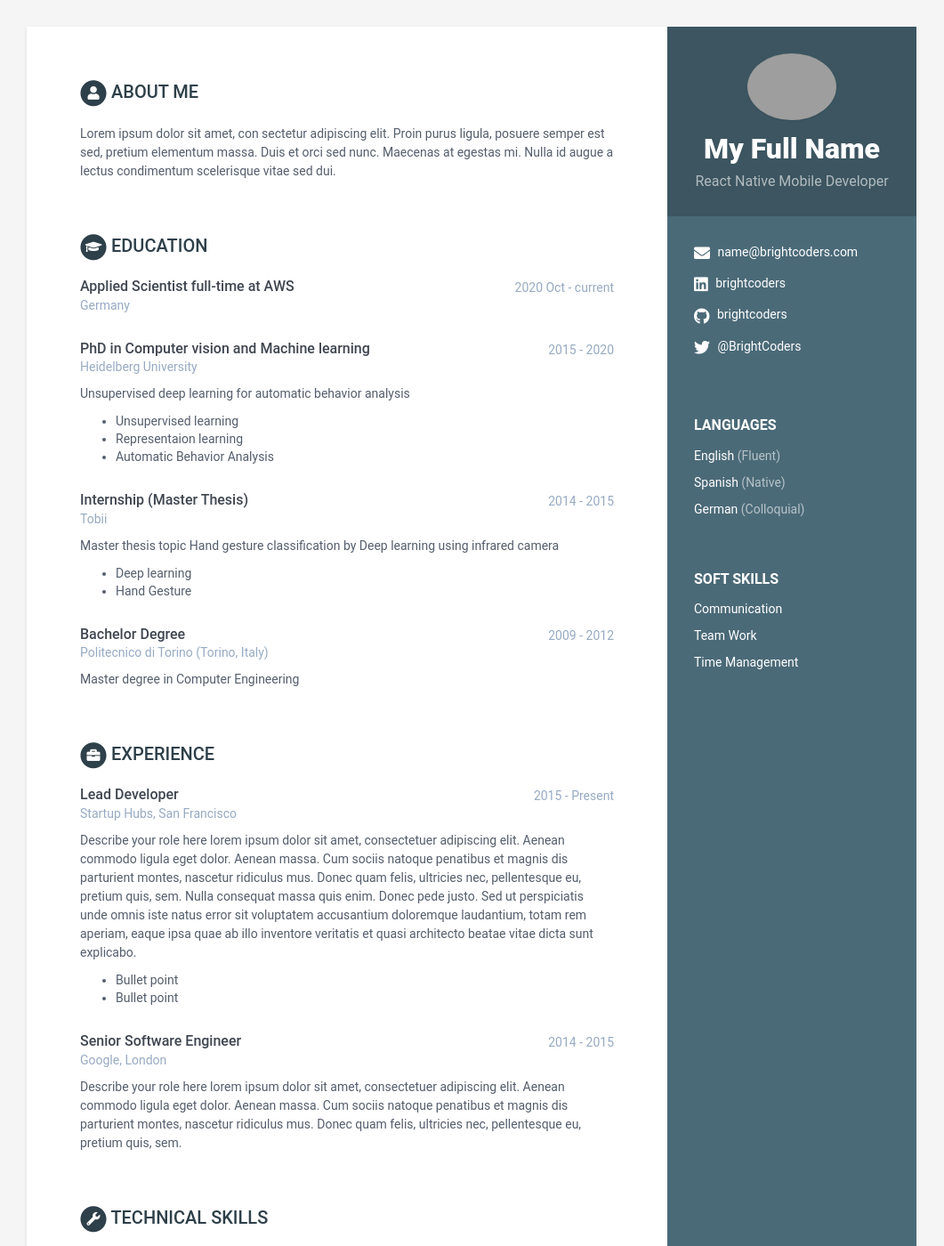
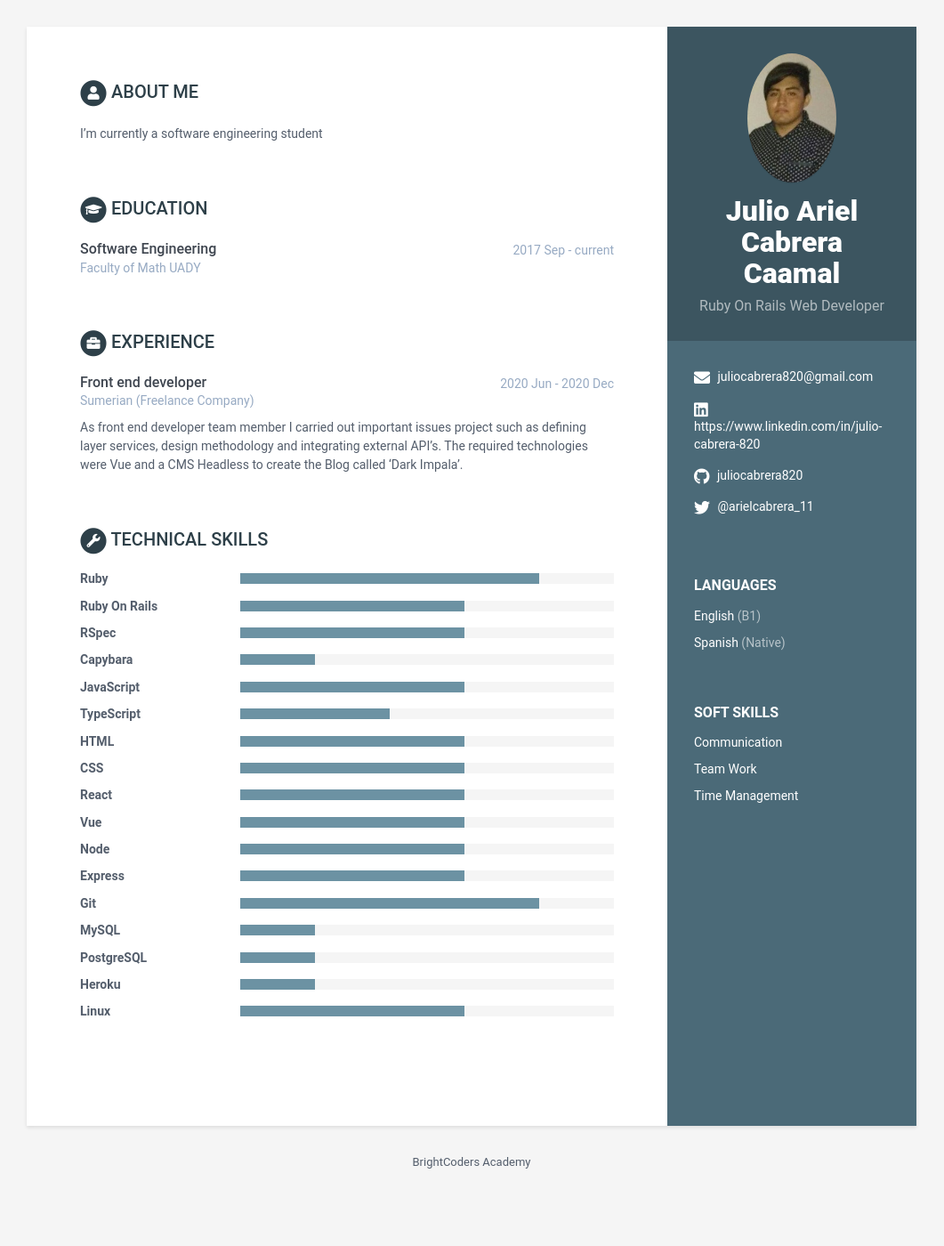
Before and after one commit to BC-MAY-21-ROR/kata-04-resume-juliocabrera820, a Jekyll site: the page built from index.html, in a window 1280 px wide and 1400 px high. Shown: the whole window at 89% size, without its empty margins (110-1171 px from the left). Built offline with Jekyll 4.4.1, drawn with Linux system fonts in a browser that asks for light colours; some of the changed text lies outside the part shown.

Commit message:
fill in information

```diff
--- a/_data/data.yml
+++ b/_data/data.yml
@@ -7,19 +7,19 @@ sidebar:
   education: False # NO MODIFICAR
 
   # Profile information
-  name: My Full Name # Nombre completo
-  tagline: React Native Mobile Developer # React Native Mobile Developer ó Ruby on Rails Web Developer Según sea el caso
-  avatar: profile.png # Colocar una imagen con tu foto de 100x100 pixels dentro de /assets/images
+  name: Julio Ariel Cabrera Caamal
+  tagline: Ruby On Rails Web Developer
+  avatar: profile.jpg
 
   # Actualiza tus datos de contacto
-  email: name@brightcoders.com
+  email: juliocabrera820@gmail.com
   phone:
   website: # No agregar http://
-  linkedin: brightcoders
-  github: brightcoders
+  linkedin: https://www.linkedin.com/in/julio-cabrera-820
+  github: juliocabrera820
   gitlab:
   bitbucket:
-  twitter: '@BrightCoders'
+  twitter: '@arielcabrera_11'
   stack-overflow: # Number/Username, e.g. 123456/alandoe
   codewars:
   goodreads: # Number-Username, e.g. 123456-alandoe
@@ -27,13 +27,10 @@ sidebar:
   # Actualiza según los idiomas y nieles que tienes. Agrega o Elimina según sea necesario.
   languages:
     - idiom: English
-      level: Fluent # Utiliza el resultado de tu examen oficial, o el nivel de acuerdo al modelo Dreyfus
+      level: B1
 
     - idiom: Spanish
       level: Native # Utiliza el resultado de tu examen oficial, o el nivel de acuerdo al modelo Dreyfus
-
-    - idiom: German
-      level: Colloquial
 
   # Registra aquí tus soft skills. Agrega o elimina según sea necesario
   interests:
@@ -50,68 +47,24 @@ sidebar:
 career-profile:
   title: About Me # NO MODIFICAR
   summary: |
-    Lorem ipsum dolor sit amet, con sectetur adipiscing elit. Proin purus ligula, posuere semper est sed, pretium elementum massa. Duis et orci sed nunc. Maecenas at egestas mi. Nulla id augue a lectus condimentum scelerisque vitae sed dui.
+    I'm currently a software engineering student
 
 # Registra aquí tus estudios. Agrega o elimina según sea necesario
 educationcomplete:
-  - degree: Applied Scientist full-time at AWS
-    university: Germany
-    time: 2020 Oct - current
+  - degree: Software Engineering
+    university: Faculty of Math UADY
+    time: 2017 Sep - current
     details: |
-
-  - degree: PhD in Computer vision and Machine learning
-    university: Heidelberg University
-    time: 2015 - 2020
-    details: |
-      Unsupervised deep learning for automatic behavior analysis
-
-        - Unsupervised learning
-        - Representaion learning
-        - Automatic Behavior Analysis
-
-  - degree: Internship (Master Thesis)
-    university: Tobii
-    time: 2014 - 2015
-    details: |
-      Master thesis topic Hand gesture classification by Deep learning using infrared camera
-
-        - Deep learning
-        - Hand Gesture
-
-  - degree: Bachelor Degree
-    university: Politecnico di Torino (Torino, Italy)
-    time: 2009 - 2012
-    details: |
-      Master degree in Computer Engineering
 
 # Registra aquí tu experiencia. Agrega o elimina según sea necesario
 experiences:
-  - role: Lead Developer
-    time: 2015 - Present
-    company: Startup Hubs, San Francisco
+  - role: Front end developer
+    time: 2020 Jun - 2020 Dec
+    company: Sumerian (Freelance Company)
     details: |
-      Describe your role here lorem ipsum dolor sit amet, consectetuer
-      adipiscing elit. Aenean commodo ligula eget dolor. Aenean massa.
-      Cum sociis natoque penatibus et magnis dis parturient montes,
-      nascetur ridiculus mus. Donec quam felis, ultricies nec,
-      pellentesque eu, pretium quis, sem. Nulla consequat massa quis
-      enim. Donec pede justo. Sed ut perspiciatis unde omnis iste natus
-      error sit voluptatem accusantium doloremque laudantium, totam rem
-      aperiam, eaque ipsa quae ab illo inventore veritatis et quasi
-      architecto beatae vitae dicta sunt explicabo.
-        - Bullet point
-        - Bullet point
-
-  - role: Senior Software Engineer
-    time: 2014 - 2015
-    company: Google, London
-    details: |
-      Describe your role here lorem ipsum dolor sit amet, consectetuer
-      adipiscing elit. Aenean commodo ligula eget dolor. Aenean massa.
-      Cum sociis natoque penatibus et magnis dis parturient montes,
-      nascetur ridiculus mus. Donec quam felis, ultricies nec,
-      pellentesque eu, pretium quis, sem.
-
+      As front end developer team member I carried out important issues project such as defining layer services, design methodology and
+      integrating external API's.
+      The required technologies were Vue and a CMS Headless to create the Blog called 'Dark Impala'.
 # Registra aquí tus habilidades técnicas, para level utiliza:
 # 20% para Novice
 # 40% para Advanced beginner
@@ -122,24 +75,57 @@ skills:
   title: Technical Skills # NO MODIFICAR
 
   toolset:
-    - name: Python
+    - name: Ruby
+      level: 80%
+
+    - name: Ruby On Rails
+      level: 60%
+
+    - name: RSpec
+      level: 60%
+
+    - name: Capybara
       level: 20%
 
-    - name: PyTorch
+    - name: JavaScript
+      level: 60%
+
+    - name: TypeScript
       level: 40%
 
-    - name: Tensorflow
+    - name: HTML
       level: 60%
 
-    - name: Caffe
+    - name: CSS
+      level: 60%
+
+
+    - name: React
+      level: 60%
+
+    - name: Vue
+      level: 60%
+
+    - name: Node
+      level: 60%
+
+    - name: Express
+      level: 60%
+
+    - name: Git
       level: 80%
 
-    - name: Matlab
-      level: 100%
+    - name: MySQL
+      level: 20%
 
-    - name: C/C++
-      level: 40%
+    - name: PostgreSQL
+      level: 20%
 
+    - name: Heroku
+      level: 20%
+
+    - name: Linux
+      level: 60%
 # NO MODIFICAR
 footer: >
   BrightCoders Academy
```
